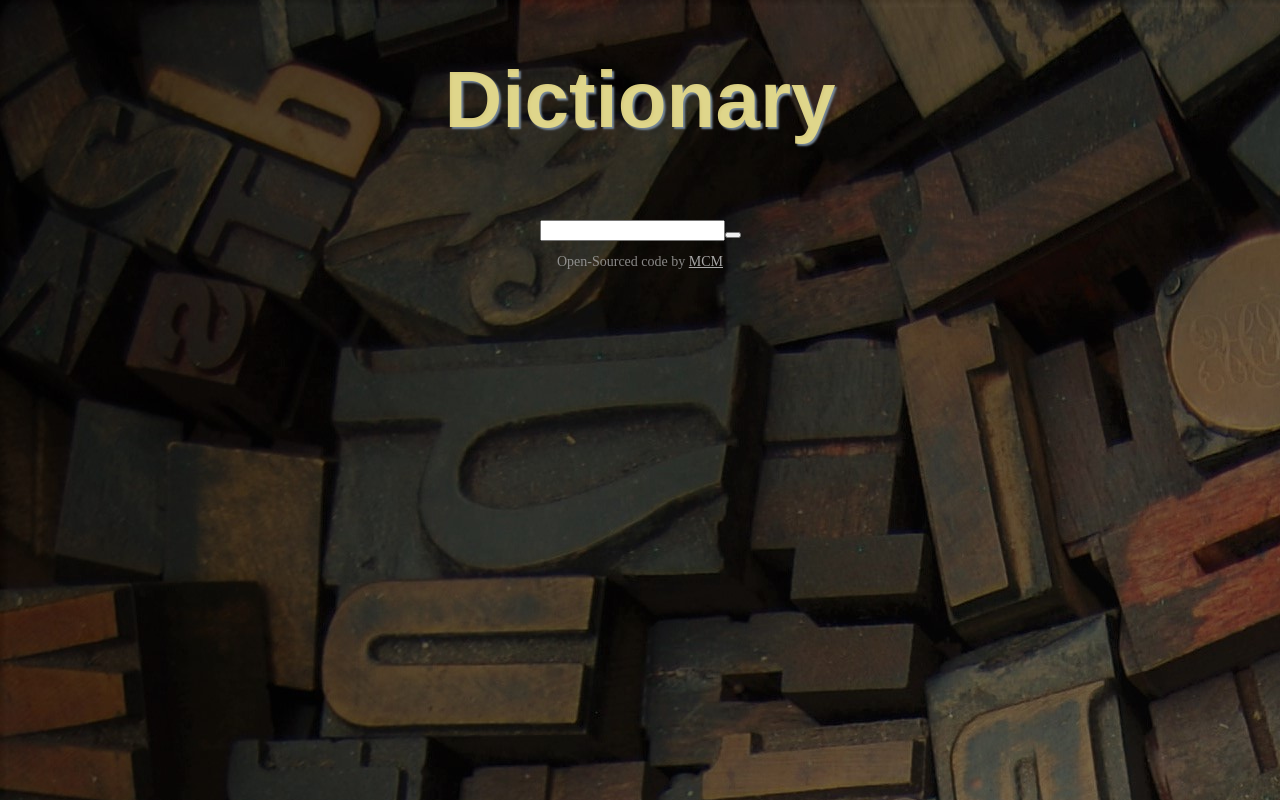
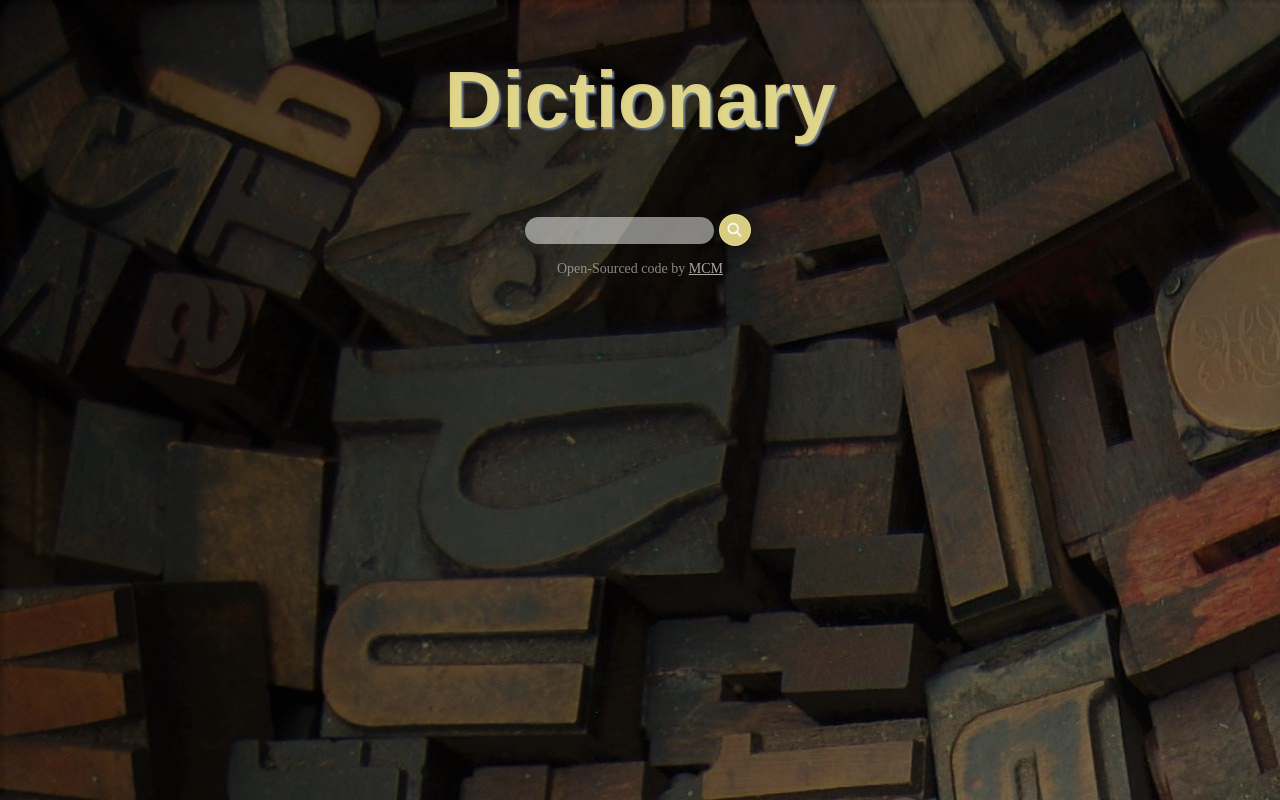
Before and after one commit to mcmfeat/react-dictionary-app, a React (Create React App) app: page / in a window 1280 px wide. Built offline with nearby package versions, Linux system fonts and the light colour scheme; a web font is replaced by a local one.

Commit message:
Form css done

```diff
--- a/src/Dictionary.js
+++ b/src/Dictionary.js
@@ -1,8 +1,27 @@
-import React from "react";
-import Form from "./Form";
+import React, { useState } from "react";
+
+import "./Form.css";
 
 export default function Dictionary() {
-  return (<div className="Dictionary">
-    <Form />
-  </div>)
+  let [keyword, setKeyword] = useState("");
+
+  function search(event) {
+    event.preventDefault();
+    alert(`Searching for ${keyword}`);
+  }
+
+  function handleKeywordChange(event) {
+    setKeyword(event.target.value);
+  }
+  return (
+    <div className="Dictionary">
+      <form onSubmit={search}>
+        <input type="search" onChange={handleKeywordChange} />
+        <button>
+          {" "}
+          <i className="fa-solid fa-magnifying-glass" id="search-button"></i>
+        </button>
+      </form>
+    </div>
+  );
 }
--- /dev/null
+++ b/src/Form.css
@@ -0,0 +1,43 @@
+form {
+  text-align: center;
+}
+
+input {
+  border-radius: 25px;
+  border: #f8f9fa;
+  line-height: 25px;
+  opacity: 0.5;
+  padding-left: 10px;
+}
+
+button {
+  background: rgba(230, 219, 138, 0.938);
+  color: #f8f9fa;
+  font-size: 14px;
+  line-height: 14px;
+  padding: 8px;
+  margin: 5px;
+  border-radius: 100%;
+  border: 1px solid rgba(230, 219, 138, 0.938);
+  transition: all 200ms ease;
+  box-shadow: 0 5px 10px rgba(0, 0, 0, 0.3);
+}
+button:hover {
+  background: rgba(0, 0, 0, 0.507);
+  cursor: pointer;
+}
+
+@media (max-width: 576px) {
+  form {
+    font-size: 14px;
+  }
+
+  input {
+    line-height: 14px;
+  }
+
+  button {
+    font-size: 12px;
+    line-height: 12px;
+  }
+}
--- a/src/Form.js
+++ /dev/null
@@ -1,21 +0,0 @@
-import React, { useState } from "react";
-
-export default function Form() {
-  let [keyword, setKeyword] = useState("");
-
-function search(event) {
-  event.preventDefault();
-    alert(`Searching for ${keyword}`);
-}
-
-function handleKeywordChange(event) {
-  setKeyword(event.target.value);
-}
-
-  return (<div className="Form">
-    <form onSubmit={search}>
-      <input type="search" onChange={handleKeywordChange}/>
-      <button />
-    </form>
-  </div>)
-}
```
